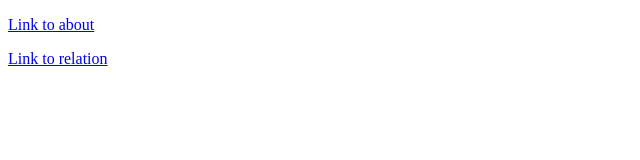
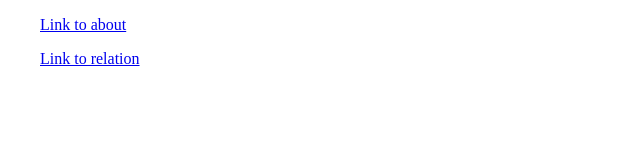
Before and after one commit to MichihideS/sti_intro_apputveckling_HTML-CSS-Lektion-4-uppgifter, a plain HTML site: page index.html in a window 1280 px wide. Shown: the whole page, without its empty margins (0-640 px from the left). Drawn offline with Linux system fonts and the light colour scheme.

Commit message:
All paragraphs moved 2rem

```diff
--- a/theme.css
+++ b/theme.css
@@ -1,3 +1,7 @@
 .bigText{
     font-size: 32px;
 }
+
+ p {
+    margin-left: 2rem;
+}
```
